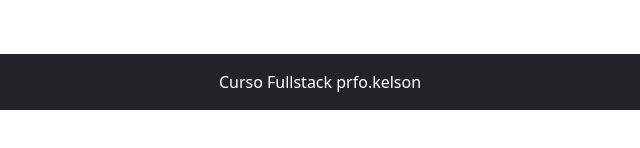
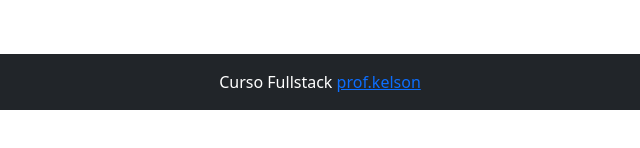
Before and after one commit to gabrielmamedee/noticias_em_tempo_real, a plain HTML site: page index.html in a window 1280 px wide. Shown: the part 266-414 px from the top of the page, 320-960 px from the left. Drawn offline with nearby package versions, Linux system fonts and the light colour scheme; no server answers.

Commit message:
adicionando link no footer

```diff
--- a/index.html
+++ b/index.html
@@ -28,7 +28,7 @@
 
     <!--footer-->
     <footer class="bg-dark text-white text-center py-3">
-        <p class="mb-0">Curso Fullstack prfo.kelson</p>
+        <p class="mb-0">Curso Fullstack <a href="https://profkelson.dev/">prof.kelson</a></p>
     </footer>
 
     <script src="https://cdn.jsdelivr.net/npm/bootstrap@5.3.5/dist/js/bootstrap.bundle.min.js" integrity="sha384-k6d4wzSIapyDyv1kpU366/PK5hCdSbCRGRCMv+eplOQJWyd1fbcAu9OCUj5zNLiq" crossorigin="anonymous"></script>
```
